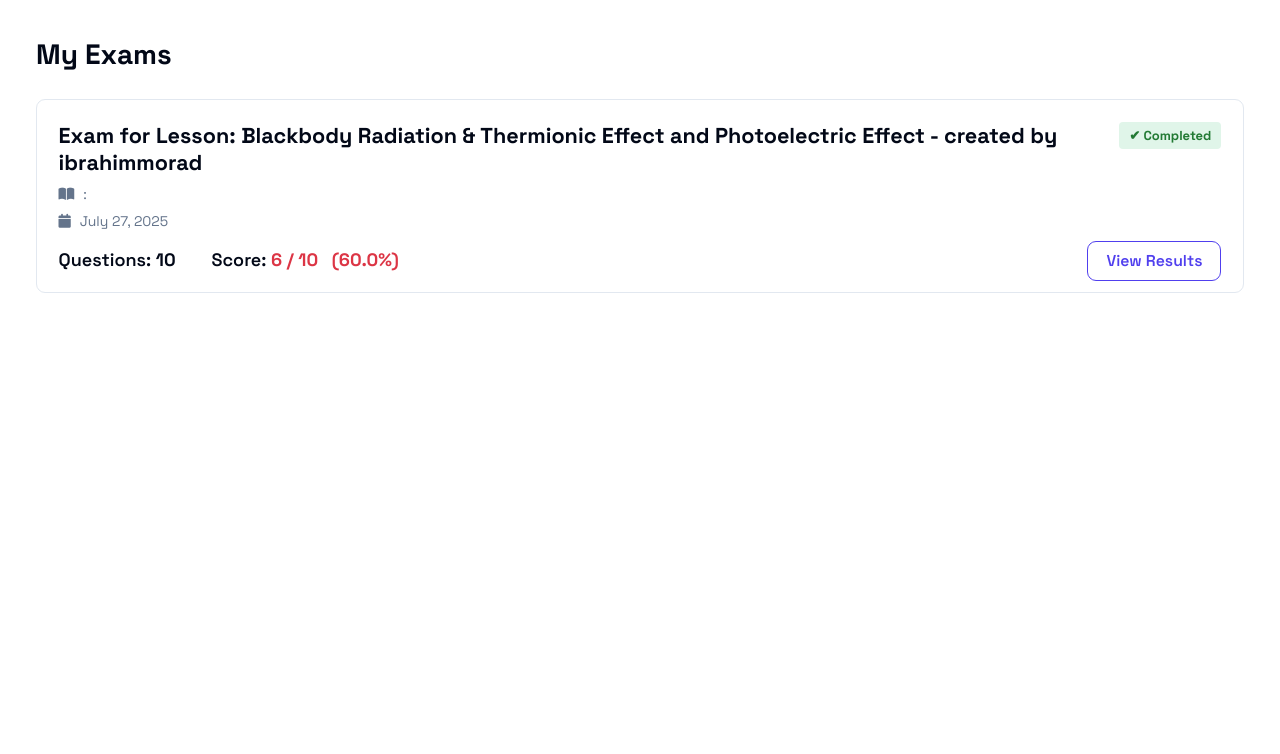
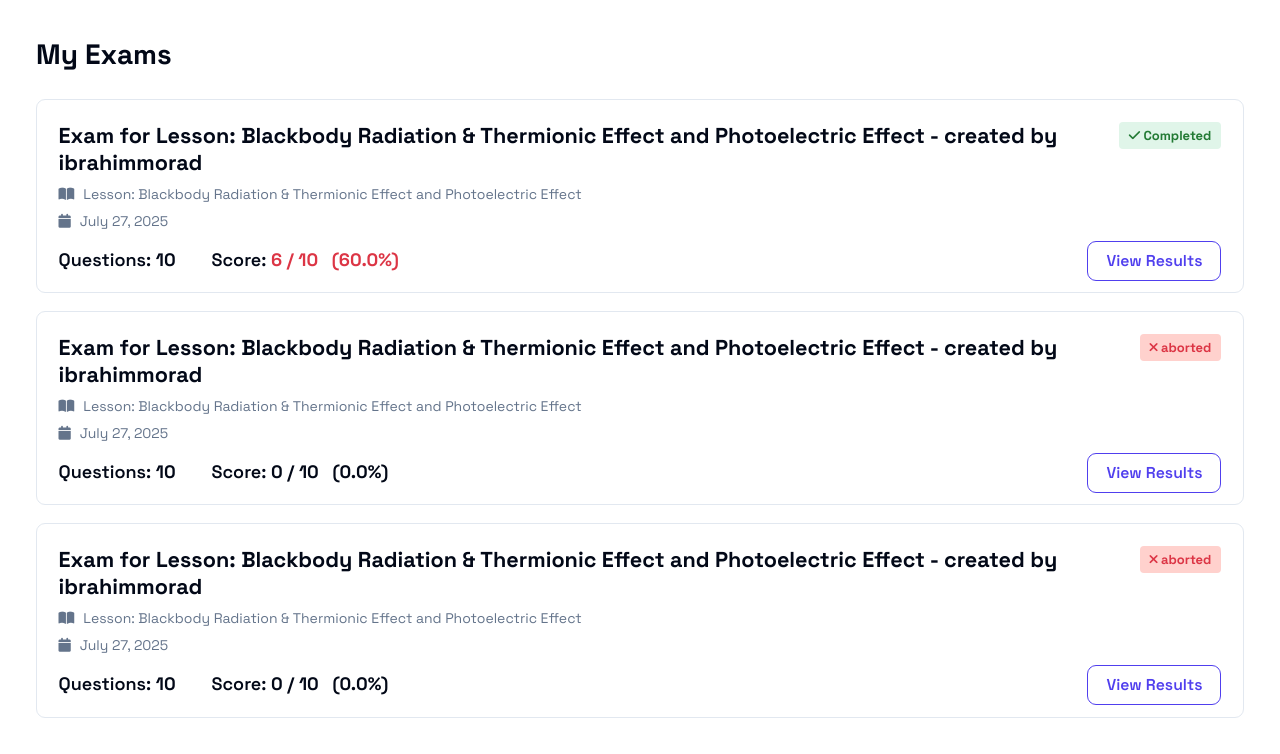
Before and after one commit to IbrahimMurad/physics-quizzes, a Django app: a page that uses exam/templates/exam/exam_list.html in a window 1280 px wide. Shown: the part 73-827 px from the top of the page. Before the commit the page ends 366 px from the top, so only its background shows below. Run offline with Django 5.2, Linux system fonts and the light colour scheme; a user stored in the database is signed in; data comes from the database, SQL or seed files in the repository; both versions use the stored data as it was after the commit.

Commit message:
fixing the exam lists after changing the submissions exams to handle the aborted trials

```diff
--- a/dashboard/views.py
+++ b/dashboard/views.py
@@ -3,7 +3,7 @@ from django.db.models import Avg, Count
 from django.shortcuts import render, reverse
 
 from exam.models import Submission
-from exam.utils import get_submissions
+from exam.utils import get_exams
 
 
 @login_required
@@ -42,6 +42,6 @@ def dashboard(request):
             },
         ],
         "favorites": request.user.profile.favorites.all(),
-        "recent_exams": get_submissions(request=request, limit=5),
+        "recent_exams": get_exams(request=request, limit=5),
     }
     return render(request, "dashboard/dashboard.html", context)
--- a/exam/models.py
+++ b/exam/models.py
@@ -56,7 +56,7 @@ class Submission(models.Model):
     user = models.ForeignKey(
         User, on_delete=models.CASCADE, related_name="submissions", null=True
     )
-    score = models.FloatField(null=True)
+    score = models.FloatField(default=0.0)
     is_published = models.BooleanField(default=False)
 
     class Status(models.TextChoices):
@@ -75,7 +75,7 @@ class Submission(models.Model):
 
     @property
     def percentage(self):
-        if self.score:
+        if self.score is not None:
             return (self.score / self.exam.problems.count()) * 100
         return None
 
--- a/exam/templates/exam/exam_list.html
+++ b/exam/templates/exam/exam_list.html
@@ -25,9 +25,9 @@ Exam List
   </div>
 
   <div class="exam-grid">
-    {% if submissions %}
-    {% for submission in submissions %}
-      {% include "components/exam_card.html" with submission=submission %}
+    {% if exams %}
+    {% for exam in exams %}
+      {% include "components/exam_card.html" with exam=exam %}
     {% endfor %}
     {% else %}
     <div>
--- a/exam/utils.py
+++ b/exam/utils.py
@@ -1,6 +1,6 @@
 from django.shortcuts import redirect
 
-from exam.models import Submission
+from exam.models import Exam, Submission
 
 scope_problem_number = {
     "Lesson": 10,
@@ -15,38 +15,44 @@ def reload(request):
     return redirect(request.META.get("HTTP_REFERER", "/"))
 
 
-def get_submissions(request, limit=None, solved=False) -> list:
+def get_exams(request, limit=None, solved=False) -> dict:
     """returns the context for exams list"""
-    submissions = (
-        Submission.objects.filter(user=request.user)
-        .select_related("exam", "exam__scope")
-        .prefetch_related("exam__exam_problems")
+
+    exams = (
+        Exam.objects.filter(created_by=request.user)
+        .select_related("scope")
+        .prefetch_related("submissions", "exam_problems")
     )
     if limit:
-        submissions = submissions[:limit]
+        exams = exams[:limit]
     if solved:
-        submissions = submissions.filter(status=Submission.Status.COMPLETED)
+        exams = exams.filter(submissions__user=request.user)
     context = {
-        "submissions": [
+        "exams": [
             {
-                "id": submission.id,
-                "exam": {
-                    "id": submission.exam.id,
-                    "title": submission.exam.title,
-                    "scope": {
-                        "type": submission.exam.scope.type,
-                        "title": submission.exam.scope.title,
-                    },
-                    "created_at": submission.exam.created_at,
+                "id": exam.id,
+                "title": exam.title,
+                "scope": {
+                    "type": exam.scope.type,
+                    "title": exam.scope.title,
                 },
-                "score": submission.score,
-                "percentage": submission.percentage,
-                "exam_length": scope_problem_number[str(submission.exam.scope.type)],
-                "is_solved": submission.status == Submission.Status.COMPLETED
-                and submission.score,
+                "exam_length": scope_problem_number[str(exam.scope.type)],
+                "created_at": exam.created_at,
+                "submission": (
+                    {
+                        "id": exam.submissions.first().id,
+                        "score": exam.submissions.first().score,
+                        "percentage": exam.submissions.first().percentage,
+                        "status": exam.submissions.first().status,
+                    }
+                    if exam.submissions.exists()
+                    else None
+                ),
             }
-            for submission in submissions
-        ]
+            for exam in exams
+        ],
     }
 
+    print(context)
+
     return context
--- a/exam/views.py
+++ b/exam/views.py
@@ -7,7 +7,7 @@ from django.shortcuts import get_object_or_404, redirect, render
 from django.urls import reverse
 from django.views.decorators.http import require_http_methods
 
-from exam.utils import get_submissions, reload, scope_problem_number
+from exam.utils import get_exams, reload, scope_problem_number
 from problem.models import Problem
 from scope.models import Scope
 
@@ -205,5 +205,5 @@ def create_custom_exam(request):
 @login_required
 def exam_list(request):
     solved = request.GET.get("solved", False)
-    context = get_submissions(request=request, solved=solved)
+    context = get_exams(request=request, solved=solved)
     return render(request, "exam/exam_list.html", context)
--- a/static/css/exam_list.css
+++ b/static/css/exam_list.css
@@ -64,6 +64,11 @@
 .badge-complete {
   background-color: #e0f5e9;
   color: #227a34;
+}
+
+.badge-incomplete {
+  background-color: #ffd1cd;
+  color: #dc3545;
 }
 
 .badge-pending {
--- a/templates/components/exam_card.html
+++ b/templates/components/exam_card.html
@@ -2,22 +2,26 @@
 <div class="exam-card">
     <div class="exam-card-header">
       <div class="exam-status">
-        {% if submission.is_solved %}
-          <p class="badge badge-complete">✔ Completed</p>
+        {% if exam.submission %}
+          {% if exam.submission.status == "completed" %}
+            <p class="badge badge-complete"><i class="fa-solid fa-check"></i> Completed</p>
+          {% else %}
+            <p class="badge badge-incomplete"><i class="fa-solid fa-xmark"></i> aborted</p>
+          {% endif %}
         {% else %}
-          <p class="badge badge-pending">⏵ Pending</p>
+          <p class="badge badge-pending"><i class="fa-solid fa-play"></i> Pending</p>
         {% endif %}
       </div>
       <div class="exam-card-main">
-        <h2>{{ submission.exam.title }}</h2>
+        <h2>{{ exam.title }}</h2>
         <div class="exam-meta">
           <div class="exam-scope">
             <i class="fa-solid fa-book-open"></i>
-            {{ submission.exam.scope_type }}: {{ submission.exam.scope_title }}
+            {{ exam.scope.type }}: {{ exam.scope.title }}
           </div>
           <div class="exam-created">
             <i class="fa-solid fa-calendar"></i>
-            {{ submission.exam.created_at|date:"F j, Y" }}
+            {{ exam.created_at|date:"F j, Y" }}
           </div>
         </div>
       </div>
@@ -25,16 +29,16 @@
 
     <div class="exam-card-body">
       <div class="exam-stats">
-        <span>Questions: <strong>{{ submission.exam_length }}</strong></span>
-        {% if submission.is_solved and submission.score %}
-        <span>Score: <strong class="{{ submission.percentage|get_score_color }}">{{ submission.score|floatformat:0 }} / {{ submission.exam_length }} &nbsp; ({{ submission.percentage }}%)</strong></span>
+        <span>Questions: <strong>{{ exam.exam_length }}</strong></span>
+        {% if exam.submission %}
+        <span>Score: <strong class="{{ exam.submission.percentage|get_score_color }}">{{ exam.submission.score|floatformat:0 }} / {{ exam.exam_length }} &nbsp; ({{ exam.submission.percentage }}%)</strong></span>
         {% endif %}
       </div>
       <div class="exam-actions">
-        {% if submission.is_solved %}
-          <a href="{% url 'exam-result' submission.id %}" class="btn btn-outline">View Results</a>
+        {% if exam.submission %}
+          <a href="{% url 'exam-result' exam.submission.id %}" class="btn btn-outline">View Results</a>
         {% else %}
-          <a href="{% url 'exam-solve' submission.exam.id %}" class="btn btn-primary">Solve Exam</a>
+          <a href="{% url 'exam-solve' exam.id %}" class="btn btn-primary">Solve Exam</a>
         {% endif %}
       </div>
     </div>
```
Also changed, not shown: db.sqlite3, exam/migrations/0010_alter_submission_score.py (added).
